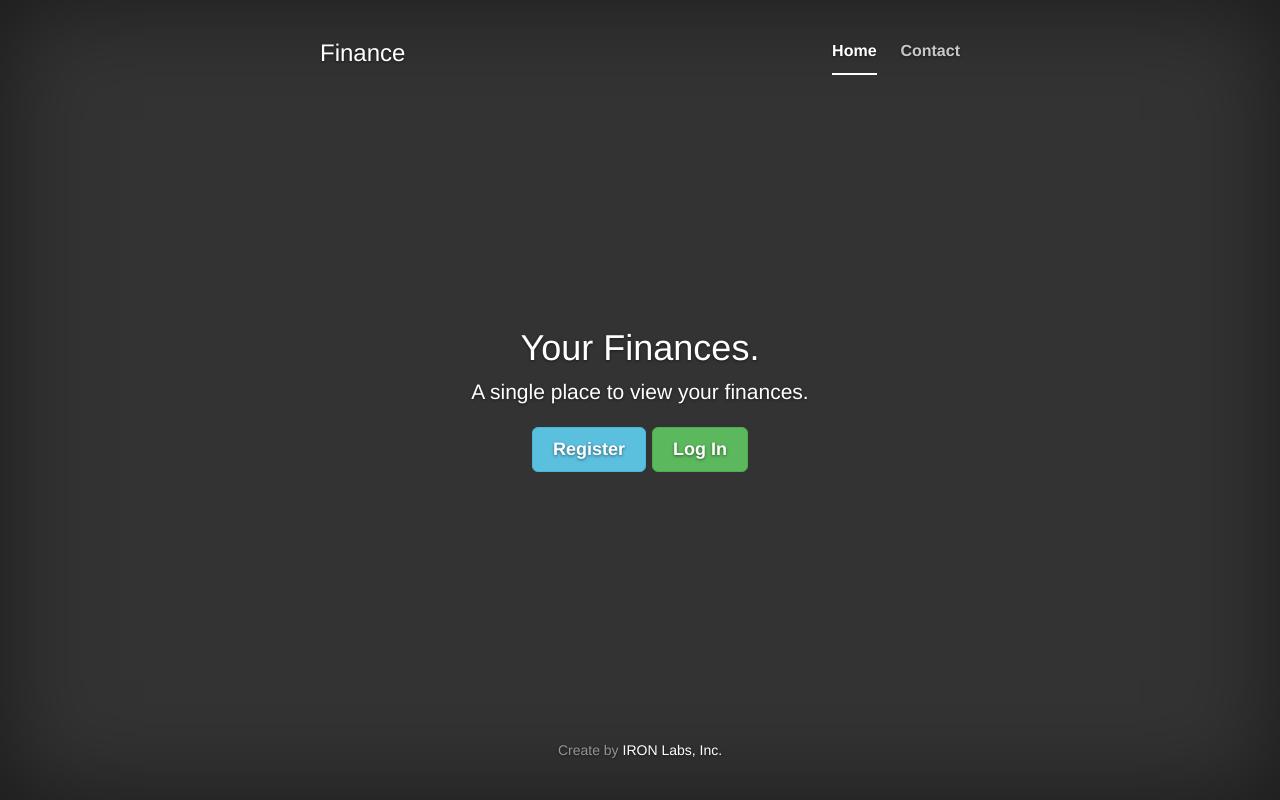
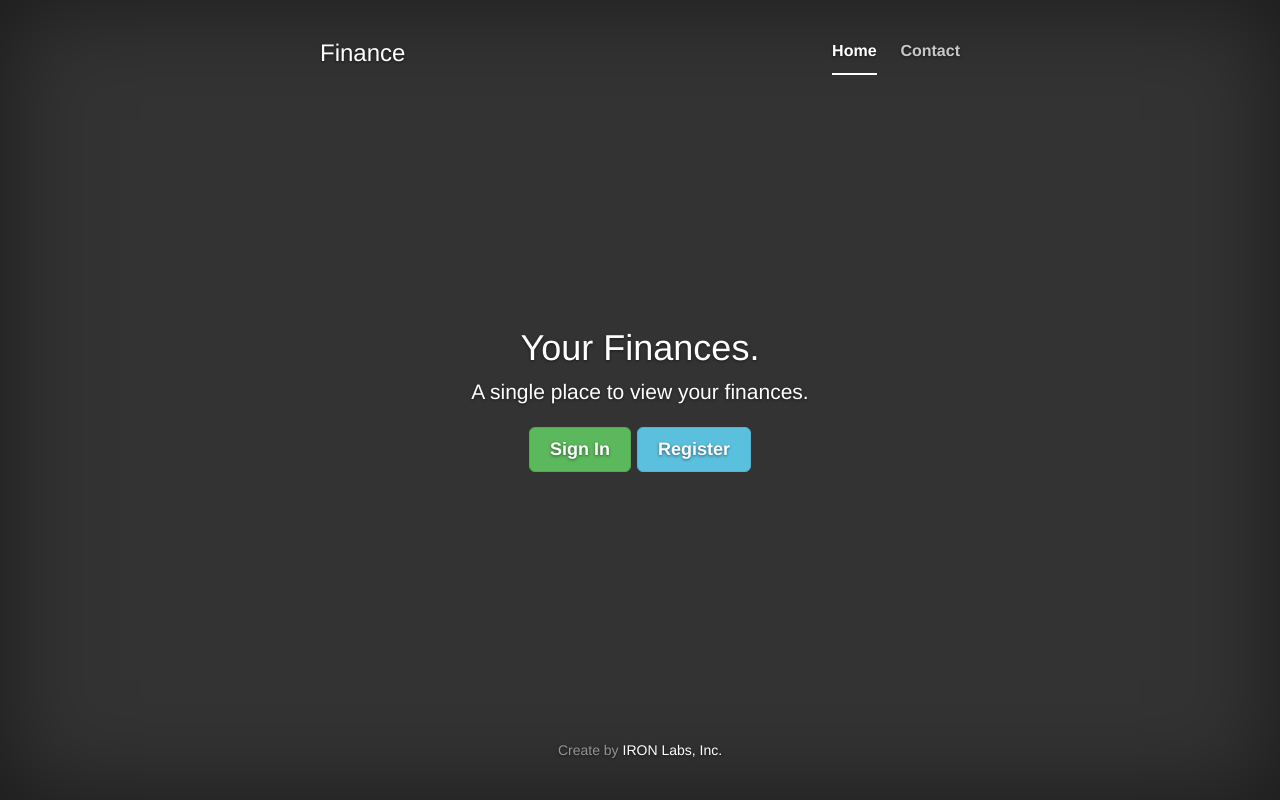
Before and after one commit to reinbach/finance-django, a Django app: template finance/templates/home.html in a window 1280 px wide. Run offline with Django 3.2, Linux system fonts and the light colour scheme; the template is opened without the code that fills it, so the values that code supplies are empty; some libraries are stand-ins or nearby versions.

Commit message:
changed text log to sign

```diff
--- a/finance/templates/base.html
+++ b/finance/templates/base.html
@@ -44,7 +44,7 @@
               <li><a href="{% url 'accounts.settings' %}">Settings</a></li>
               <li><a href="{% url 'profile.home' %}">Profile</a></li>
               <li><a href="#">Help</a></li>
-              <li><a href="{% url 'logout' %}">Log Out</a></li>
+              <li><a href="{% url 'logout' %}">Sign Out</a></li>
             </ul>
             <form class="navbar-form navbar-right">
               <input type="text" class="form-control" placeholder="Search...">
--- a/finance/templates/home.html
+++ b/finance/templates/home.html
@@ -25,7 +25,7 @@
                     <a href="{% url 'accounts.dashboard' %}">Dashboard</a>
                   </li>
                   <li>
-                    <a href="{% url 'logout' %}">Log Out</a>
+                    <a href="{% url 'logout' %}">Sign Out</a>
                   </li>
                 {% endif %}
               </ul>
@@ -41,11 +41,11 @@
             <p class="lead">A single place to view your finances.</p>
             {% if not user.is_authenticated %}
               <p class="lead">
+                <a href="{% url 'login' %}" class="btn btn-lg btn-success">
+                  Sign In
+                </a>
                 <a href="{% url 'register' %}" class="btn btn-lg btn-info">
                   Register
-                </a>
-                <a href="{% url 'login' %}" class="btn btn-lg btn-success">
-                  Log In
                 </a>
               </p>
             {% endif %}
--- a/finance/templates/registration/logged_out.html
+++ b/finance/templates/registration/logged_out.html
@@ -2,12 +2,12 @@
 
 {% block page-content %}
   <div class="col-md-6 col-md-offset-3">
-    <h3>Logged Out</h3>
+    <h3>Signed Out</h3>
     <p>
-      You have successfully logged out.
+      You have successfully signed out.
       <br />
       Hope to see you again soon!
     </p>
-    <p><a href="{% url 'login' %}" class="btn btn-success">Log In</a></p>
+    <p><a href="{% url 'login' %}" class="btn btn-success">Sign In</a></p>
   </div>
 {% endblock page-content %}
--- a/finance/templates/registration/login.html
+++ b/finance/templates/registration/login.html
@@ -7,7 +7,7 @@
       {% csrf_token %}
       {% bootstrap_form form %}
       {% buttons %}
-        <input type="submit" class="btn btn-success" value="Log In" />
+        <input type="submit" class="btn btn-success" value="Sign In" />
         <a href="{% url 'password_reset' %}" class="btn btn-default">
           Forgot Password
         </a>
```
Also changed, not shown: tests/core/test_views.py (+1 -1 lines).
